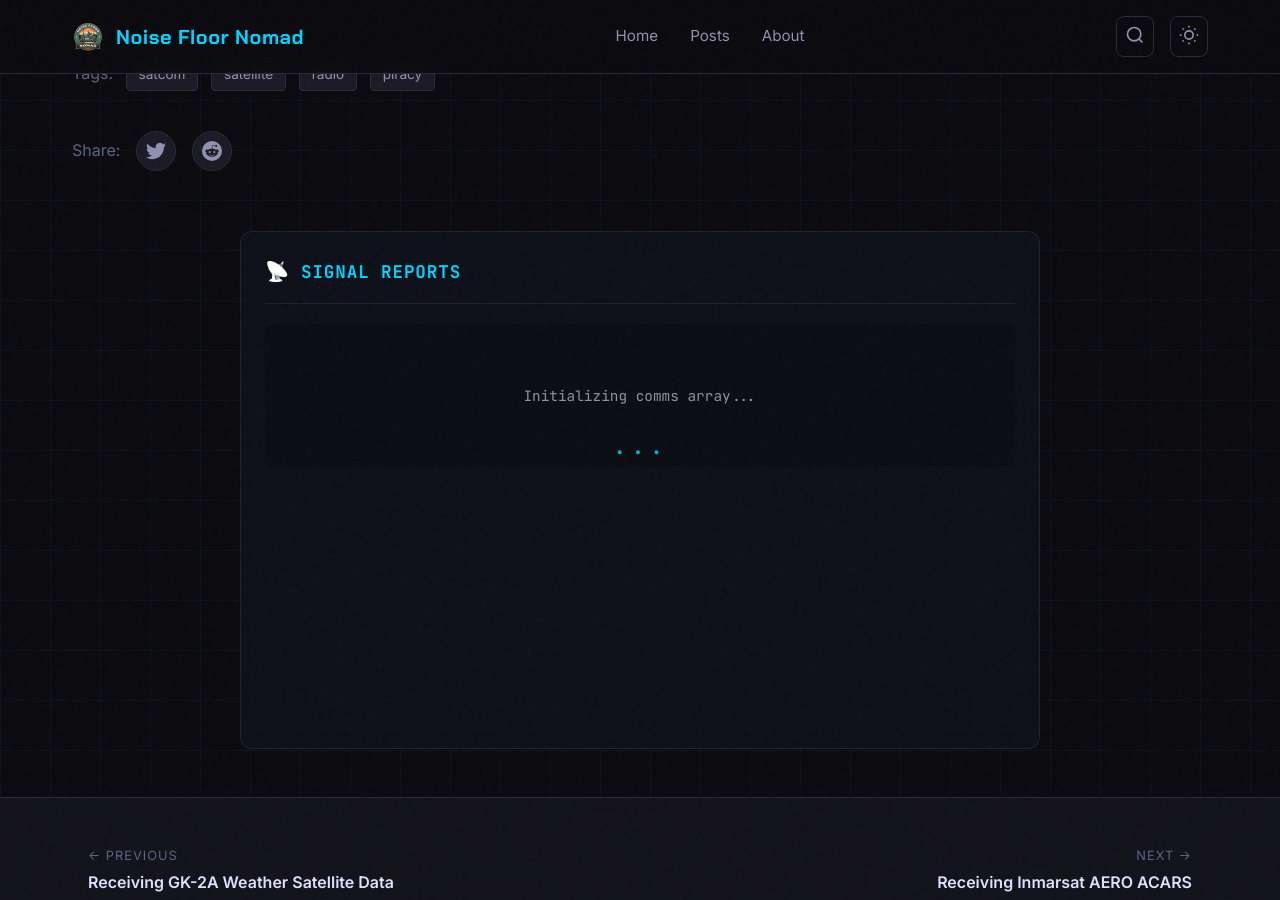
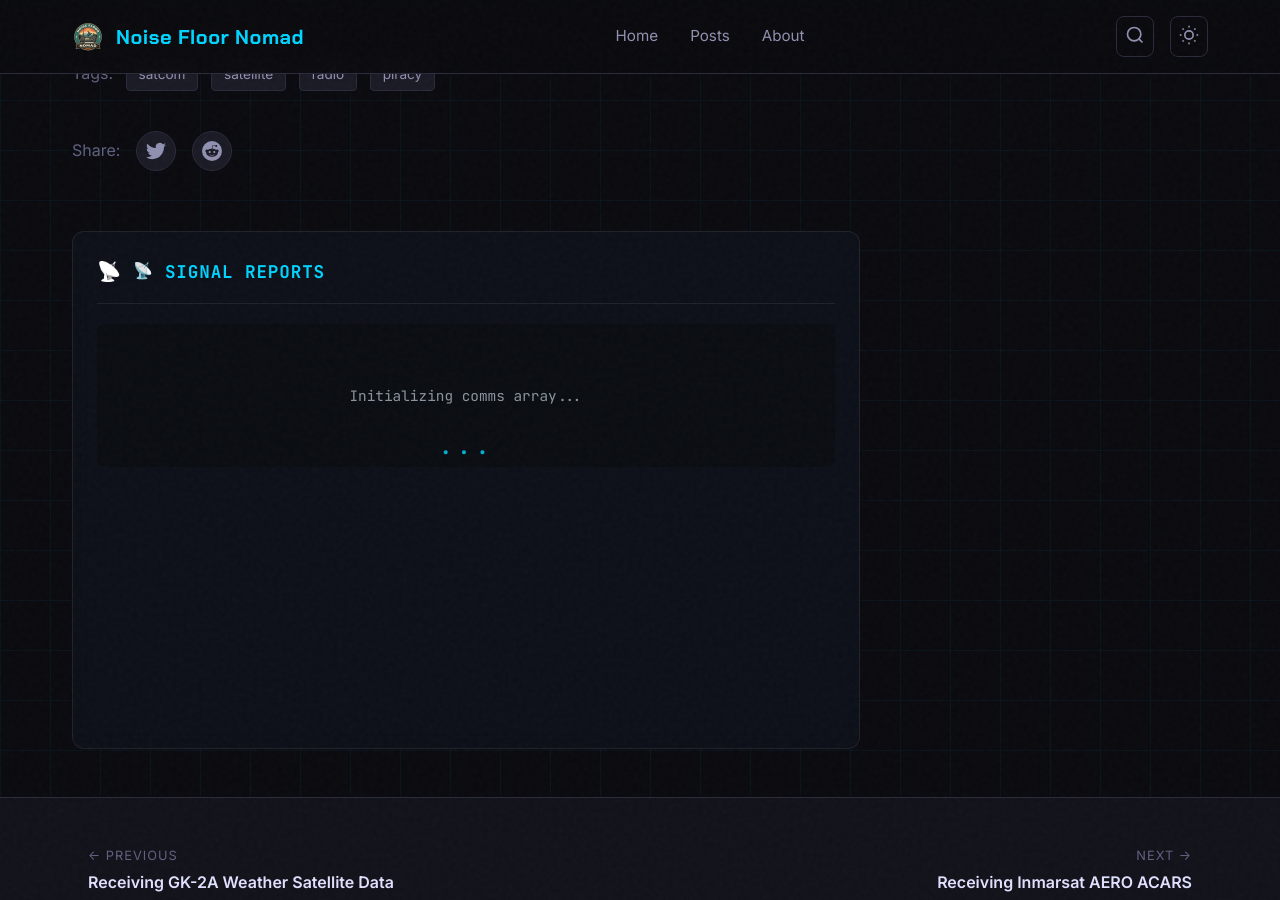
Before and after one commit to hmdsamarasekara/hmdsamarasekara.github.io, a Jekyll site: the page built from _posts/2022-09-05-UHF-Satcom-Piracy.md, in a window 1280 px wide and 900 px high, scrolled down 5375 px. Built offline with Jekyll 4.4.1, drawn with Linux system fonts in a browser that asks for light colours; comment, search, counter and statistics services are not loaded; some of the changed lines change nothing that is shown.

Commit message:
Update post.html

```diff
--- a/_layouts/post.html
+++ b/_layouts/post.html
@@ -78,6 +78,23 @@ layout: default
                         </svg>
                     </a>
                 </div>
+
+                <!-- CUSDIS COMMENTS - Moved inside post-content-wrapper -->
+                <section class="comments-section">
+                    <div class="comments-wrapper">
+                        <div class="comments-header">
+                            <span class="comments-icon">📡</span>
+                            <h3 class="comments-title">Signal Reports</h3>
+                        </div>
+                        <div id="cusdis_thread"
+                            data-host="https://cusdis.com"
+                            data-app-id="YOUR_APP_ID"
+                            data-page-id="{{ page.url }}"
+                            data-page-url="{{ page.url | absolute_url }}"
+                            data-page-title="{{ page.title }}"
+                        ></div>
+                    </div>
+                </section>
             </div>
 
             <aside class="post-sidebar">
@@ -107,36 +124,6 @@ layout: default
     </div>
 </article>
 
-            <section class="comments-section">
-  <div class="comments-wrapper">
-    <div class="comments-header">
-      <h3 class="comments-title">Signal Reports</h3>
-    </div>
-    <div id="cusdis_thread"
-      data-host="https://cusdis.com"
-      data-app-id="YOUR_APP_ID"
-      data-page-id="{{ page.url }}"
-      data-page-url="{{ page.url | absolute_url }}"
-      data-page-title="{{ page.title }}"
-    ></div>
-  </div>
-</section>
-
-<script>
-  // Force iframe to stay visible after load
-  window.addEventListener('load', function() {
-    setTimeout(function() {
-      const iframe = document.querySelector('#cusdis_thread iframe');
-      if (iframe) {
-        iframe.style.display = 'block';
-        iframe.style.visibility = 'visible';
-        iframe.style.height = '600px';
-      }
-    }, 1000);
-  });
-</script>
-<script async defer src="https://cusdis.com/js/cusdis.es.js"></script>
-
 <nav class="post-nav">
     <div class="container">
         {% if page.previous %}
@@ -154,3 +141,56 @@ layout: default
         {% endif %}
     </div>
 </nav>
+
+<script>
+    // Cusdis visibility fix - prevents iframe from disappearing
+    (function() {
+        function fixCusdis() {
+            const thread = document.getElementById('cusdis_thread');
+            if (!thread) return;
+
+            // Force minimum height to prevent collapse
+            thread.style.minHeight = '400px';
+
+            // Watch for iframe creation
+            const observer = new MutationObserver(function(mutations) {
+                const iframe = thread.querySelector('iframe');
+                if (iframe) {
+                    iframe.style.display = 'block';
+                    iframe.style.visibility = 'visible';
+                    iframe.style.opacity = '1';
+                    iframe.style.height = '600px';
+                    iframe.style.width = '100%';
+                    iframe.style.border = 'none';
+
+                    // Stop observing once fixed
+                    observer.disconnect();
+                }
+            });
+
+            observer.observe(thread, { childList: true, subtree: true });
+
+            // Fallback: check periodically
+            let attempts = 0;
+            const interval = setInterval(function() {
+                const iframe = thread.querySelector('iframe');
+                if (iframe) {
+                    iframe.style.display = 'block';
+                    iframe.style.visibility = 'visible';
+                    iframe.style.height = '600px';
+                    clearInterval(interval);
+                }
+                attempts++;
+                if (attempts > 20) clearInterval(interval);
+            }, 500);
+        }
+
+        // Run on load
+        if (document.readyState === 'loading') {
+            document.addEventListener('DOMContentLoaded', fixCusdis);
+        } else {
+            fixCusdis();
+        }
+    })();
+</script>
+<script async defer src="https://cusdis.com/js/cusdis.es.js"></script>
```
